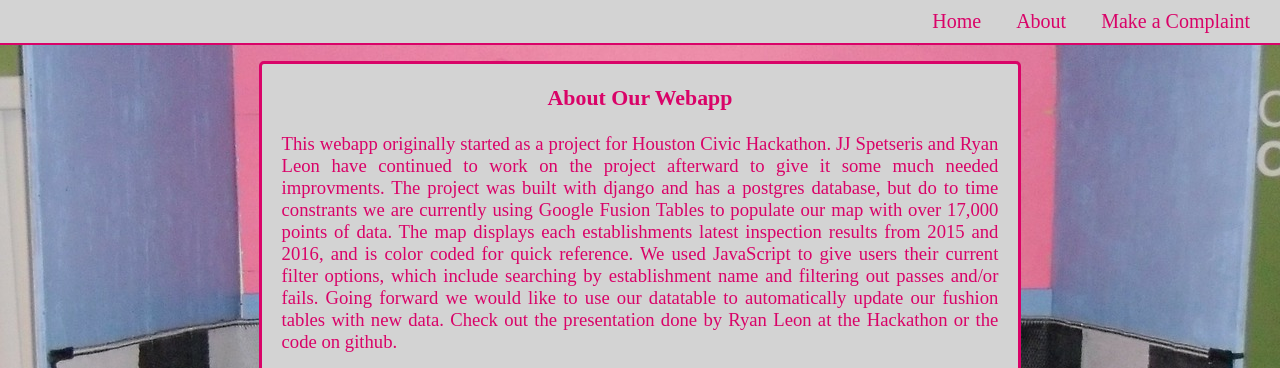
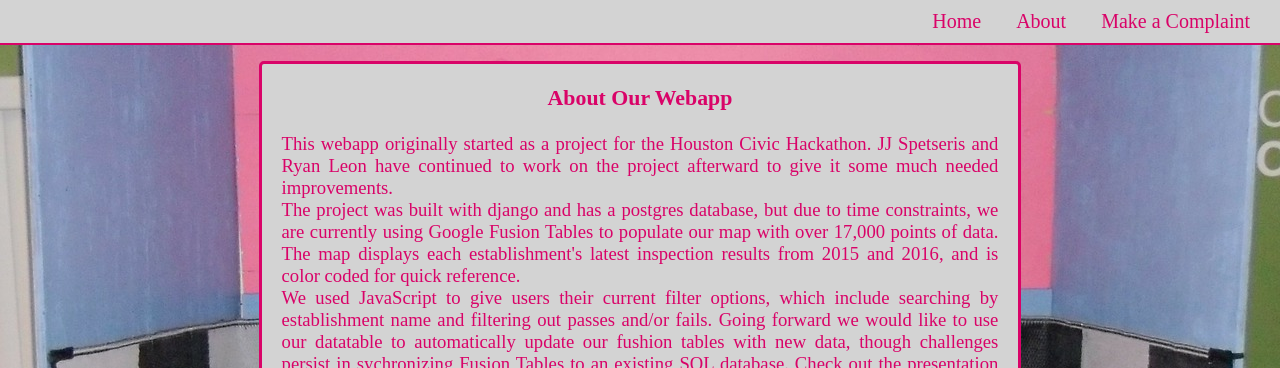
Before and after one commit to jjspetz/Health-Inspection-Data, a Django app: page /about/ in a window 1280 px wide. Shown: the top 368 px of the page. Run offline with Django 3.2, Linux system fonts and the light colour scheme; some libraries are stand-ins or nearby versions.

Commit message:
Create about.html

```diff
--- a/inspectData/templates/about.html
+++ b/inspectData/templates/about.html
@@ -7,17 +7,18 @@
   <div class='projectBlurb'>
     <h3>About Our Webapp</h3>
     <p>
-      This webapp originally started as a project for Houston Civic Hackathon.
+      This webapp originally started as a project for the Houston Civic Hackathon.
       JJ Spetseris and Ryan Leon have continued to work on the project afterward
-      to give it some much needed improvments.
-      The project was built with django and has a postgres database, but do to time
-      constrants we are currently using Google Fusion Tables to populate our map
-      with over 17,000 points of data. The map displays each establishments latest
-      inspection results from 2015 and 2016, and is color coded for quick reference.
+      to give it some much needed improvements.<br>
+      The project was built with django and has a postgres database, but due to time
+      constraints, we are currently using Google Fusion Tables to populate our map
+      with over 17,000 points of data. The map displays each establishment's latest
+      inspection results from 2015 and 2016, and is color coded for quick reference.<br>
       We used JavaScript to give users their current filter options, which include
       searching by establishment name and filtering out passes and/or fails. Going
       forward we would like to use our datatable to automatically update our
-      fushion tables with new data. Check out the presentation done by Ryan Leon
+      fushion tables with new data, though challenges persist in sychronizing Fusion Tables to an existing SQL database.
+      Check out the presentation done by Ryan Leon
       at the Hackathon or the <a href='https://github.com/jjspetz/Health-Inspection-Data'>
       code</a> on github.
     </p>
```
